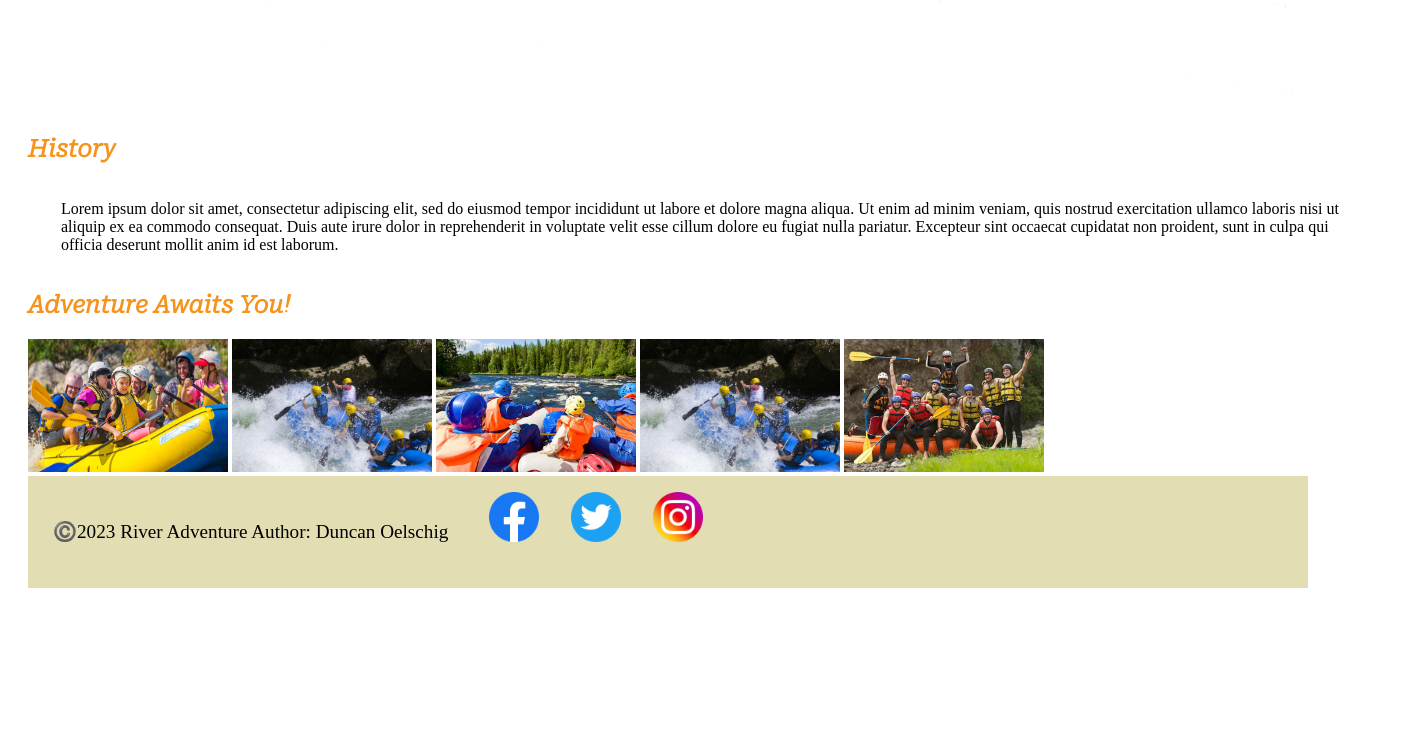
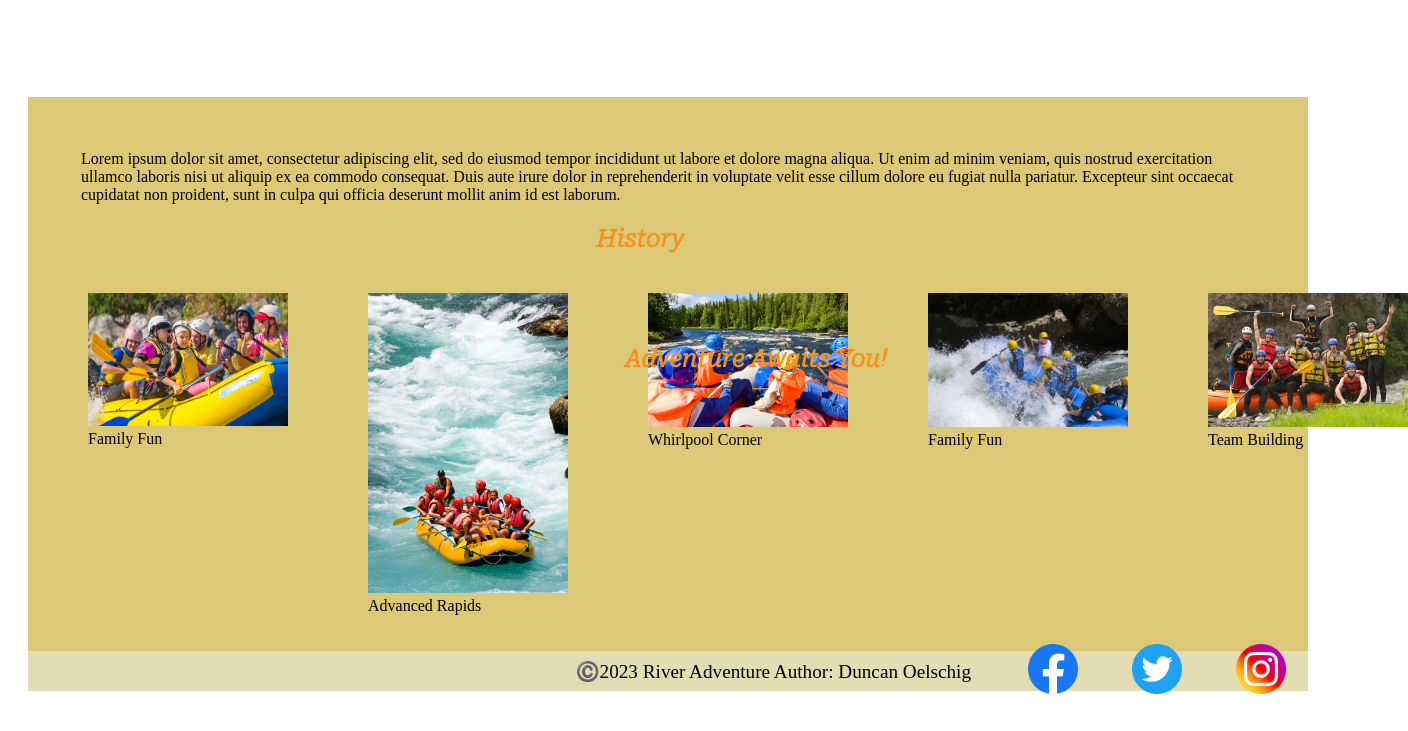
Before and after one commit to theoilartist/theoilartist-wdd130, a plain HTML site: page wwr/about.html in a window 1280 px wide. Shown: the part 941-1672 px from the top of the page, 1408 px wide, since content can reach past the window. Before the commit the page ends 1557 px from the top, so only its background shows below. Drawn offline with Linux system fonts and the light colour scheme.

Commit message:
flex and grid

```diff
--- a/wwr/about.html
+++ b/wwr/about.html
@@ -8,6 +8,7 @@
     <meta name="author" content="Duncan Oelschig">
     <link rel="stylesheet" href="styles/rafting.css">
   </head>
+  <div class="grid">
     <header>
       <img src="images/logo11_200.png" alt="Rafting Site Logo">
       <nav>
@@ -17,9 +18,10 @@
           <a href="contact.html">Contact Us</a>
         </nav>
     </header>
+    </div>
   <main>
     <div class="hero">
-        <img src="images/hero.png"alt="background image" width="675">
+        <img src="images/hero.png" alt="background image" width="675">
         <h1>River Adventure</h1>
         <article>
           <img src="images/happy-clients.jpg" alt="happy clients" width="250">
@@ -30,14 +32,31 @@
         <h2>History</h2>
         <p>Lorem ipsum dolor sit amet, consectetur adipiscing elit, sed do eiusmod tempor incididunt ut labore et dolore magna aliqua. Ut enim ad minim veniam, quis nostrud exercitation ullamco laboris nisi ut aliquip ex ea commodo consequat. Duis aute irure dolor in reprehenderit in voluptate velit esse cillum dolore eu fugiat nulla pariatur. Excepteur sint occaecat cupidatat non proident, sunt in culpa qui officia deserunt mollit anim id est laborum.</p>
     </section>
+    <div class="grid-adventure">
       <section class="adventure">
           <h2>Adventure Awaits You!</h2>
-        <img src="images/rafting7_600.jpg" alt="rafting img" width="200" height="133">
-        <img src="images/rafting64_600.jpg" alt="rafting img" width="200">
-        <img src="images/rafting52_600.jpg" alt="rafting img" width="200">
-        <img src="images/rafting64_600.jpg" alt="rafting img" width="200">
-        <img src="images/rafting59_600.jpg" alt="rafting img" width="200">
+          <figure>
+            <img src="images/rafting7_600.jpg" alt="rafting img" width="200" height="133"/>
+            <figcaption>Family Fun</figcaption>
+          </figure>
+          <figure>
+            <img src="images/rafting49_600.jpg" alt="rafting img" width="200"/>
+            <figcaption>Advanced Rapids</figcaption>
+          </figure>
+          <figure>
+            <img src="images/rafting52_600.jpg" alt="rafting img" width="200"/>
+            <figcaption>Whirlpool Corner</figcaption>
+          </figure>
+          <figure>
+            <img src="images/rafting64_600.jpg" alt="rafting img" width="200"/>
+            <figcaption>Family Fun</figcaption>
+          </figure>
+          <figure>
+            <img src="images/rafting59_600.jpg" alt="rafting img" width="200"/>
+            <figcaption>Team Building</figcaption>
+          </figure>
       </section>
+      </div>
   </main>
   <footer>
     <nav class="sociallinks">
--- a/wwr/styles/rafting.css
+++ b/wwr/styles/rafting.css
@@ -21,7 +21,10 @@
         color: var(--primary-color);
       }
 
-    header {
+    header, .grid, section{
+        display: grid;
+        grid-template-columns: repeat(3, 1fr);
+        grid-column: 1/4;
         padding: 20px;
         background-color: var(--accent1-color);
       }
@@ -38,18 +41,25 @@
     nav {
         background-color: var(--nav-background-color);
         font-size: 1.2rem;
+        height: 40px;
         display: flex;
+        justify-content: space-around;
+        align-items: center;
+
       }
 
     nav a {
         display: block;
         color: var(--nav-link-color);
         text-decoration: none;
-        padding: 1rem;
+        padding: 2rem;
+        width: 40px;
+
       }
 
     nav a:link, nav a:visited {
         color: var(--nav-link-color);
+
       }
 
     nav a:hover {
@@ -59,6 +69,33 @@
 
       p {
         padding: 25px;
+      }
+
+      nav.sociallinks {
+        display: flex;
+        justify-content: right;
+        align-items: right;
+      }
+
+      section.history {
+        grid-column: 1/4;
+        display: flex;
+        justify-content: right;
+        align-items: right;
+
+      }
+
+      section.adventure {
+        grid-column: 1/4;
+        grid-template-columns: repeat(5, 1fr);
+      }
+
+      section.adventure h2 {
+        display: flex;
+        justify-content: center;
+        width: 100%;
+        top: 1270px;
+
       }
 
   /* Class Selectors */
@@ -72,12 +109,13 @@
 
     .hero h1 {
         position: absolute;
+        left: 100px;
+        right: 100px;
         top: 350px;
-        width: 100%;
-        margin: 0 auto;
+        margin: 1rem;
+        text-align: center;
         background-color: rgba(32, 243, 251, 0.507);
     }
-
 
     .hero article {
         position:absolute;
@@ -108,3 +146,28 @@
         color: #000;
         width: 100%;
     }
+
+    .grid nav{
+      position: absolute;
+      top: 150px;
+      left: 400px;
+      border: 1px solid #000;
+    }
+
+    .history h2{
+      position: absolute;
+      left: 100px;
+      right: 100px;
+      top: 1150px;
+      margin: 1rem;
+      text-align: center;
+    }
+
+    .adventure h2{
+      position: absolute;
+      left: 100px;
+      right: 100px;
+      top: 1110;
+      margin: 1rem;
+      text-align: center;
+    }
```
Lines whose indentation alone changed are shown as unchanged.
